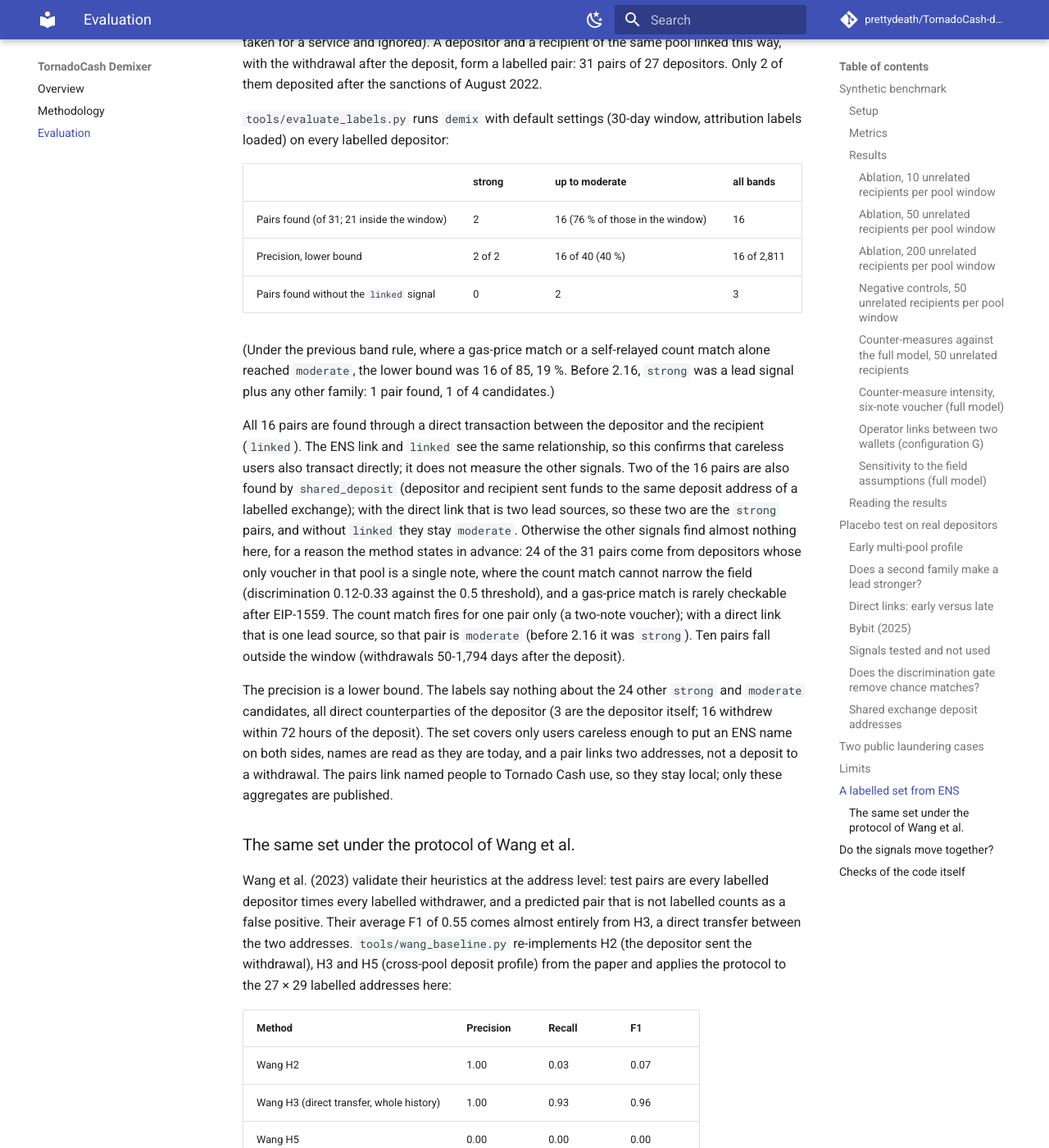
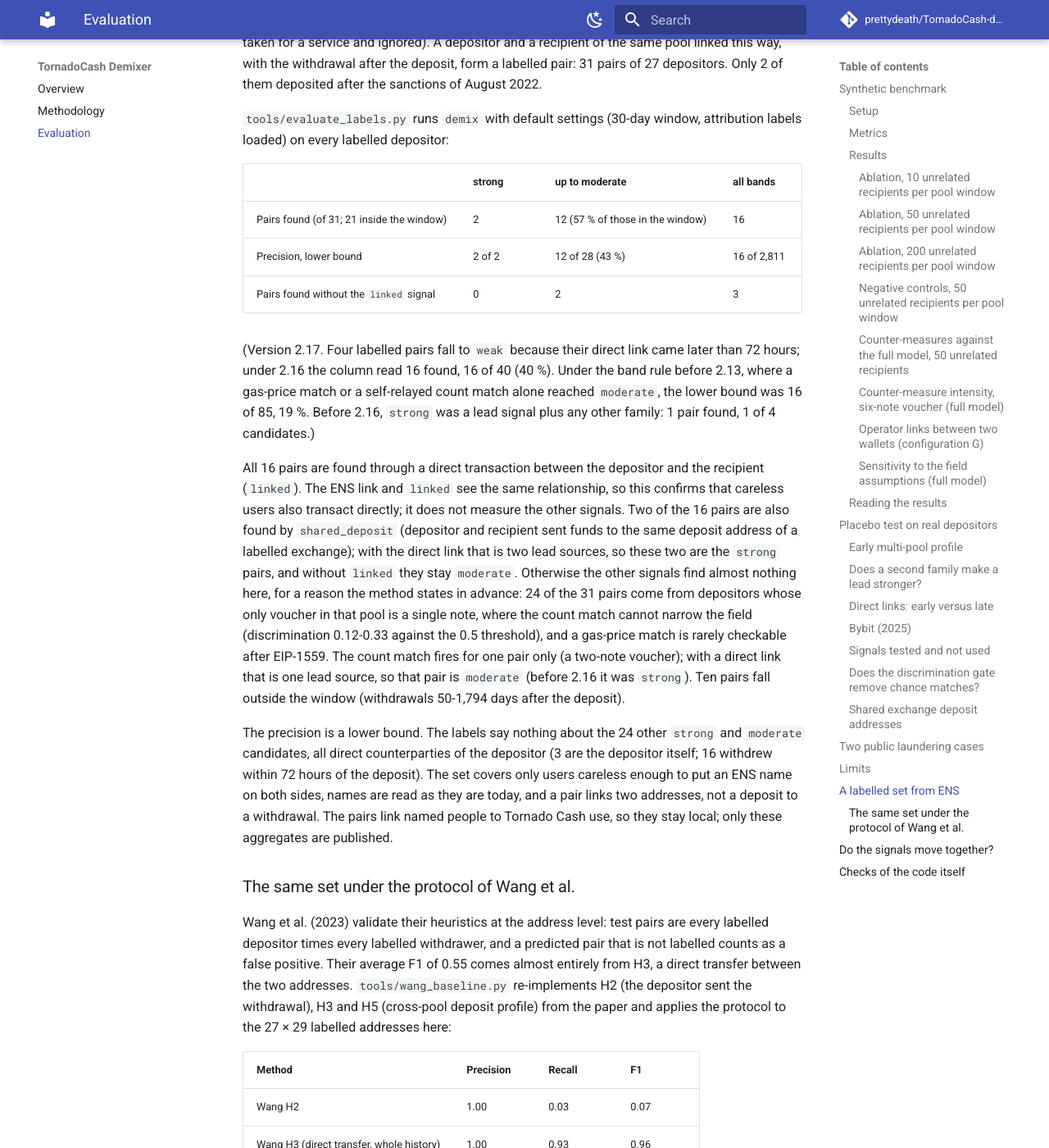
Before and after one commit to prettydeath/TornadoCash-demixer, an MkDocs documentation site: the page built from docs/EVALUATION.md, in a window 1280 px wide and 1400 px high, scrolled down 17383 px. Shown: the whole window at 82% size. Built offline with MkDocs 1.6.1 and Material for MkDocs 9.7.7, drawn with Linux system fonts in a browser that asks for light colours; comment, search, counter and statistics services are not loaded.

```diff
--- a/docs/EVALUATION.md
+++ b/docs/EVALUATION.md
@@ -606,11 +606,13 @@ attribution labels loaded) on every labelled depositor:
 
 | | strong | up to moderate | all bands |
 |---|---|---|---|
-| Pairs found (of 31; 21 inside the window) | 2 | 16 (76 % of those in the window) | 16 |
-| Precision, lower bound | 2 of 2 | 16 of 40 (40 %) | 16 of 2,811 |
+| Pairs found (of 31; 21 inside the window) | 2 | 12 (57 % of those in the window) | 16 |
+| Precision, lower bound | 2 of 2 | 12 of 28 (43 %) | 16 of 2,811 |
 | Pairs found without the `linked` signal | 0 | 2 | 3 |
 
-(Under the previous band rule, where a gas-price match or a self-relayed count
+(Version 2.17. Four labelled pairs fall to `weak` because their direct link came
+later than 72 hours; under 2.16 the column read 16 found, 16 of 40 (40 %). Under
+the band rule before 2.13, where a gas-price match or a self-relayed count
 match alone reached `moderate`, the lower bound was 16 of 85, 19 %. Before 2.16,
 `strong` was a lead signal plus any other family: 1 pair found, 1 of 4 candidates.)
 
```
Also changed, not shown: other parts of docs/EVALUATION.md (+1 -1 lines), README.md (+3 -0 lines), 1 other file.
